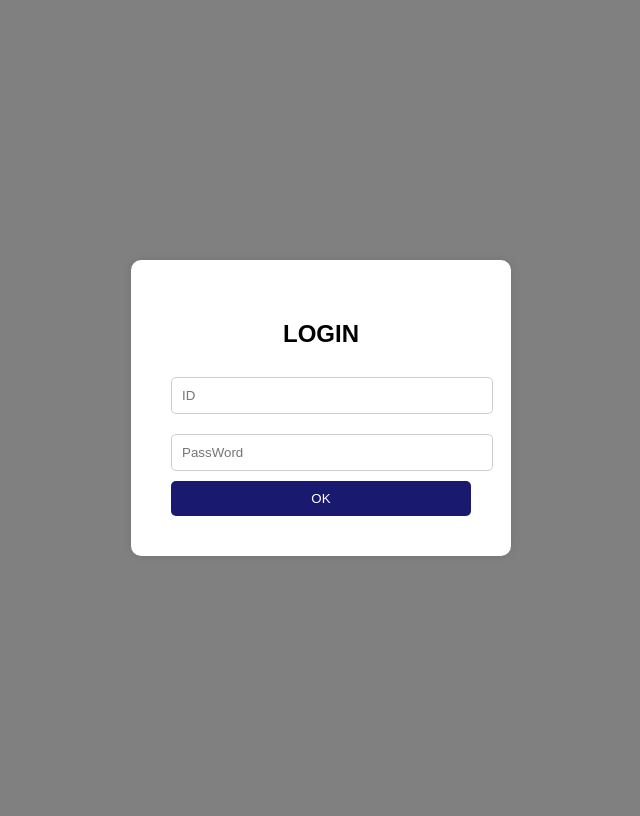
After one commit to koh-hongQ/AIwebsite_LottoPredict, a Django app: template main/templates/main/loginScreen.html in a window 1280 px wide. The commit adds this page. Shown: the whole page, without its empty margins (319-959 px from the left). Run offline with Django 5.2, Linux system fonts and the light colour scheme; the template is opened without the code that fills it, so the values that code supplies are empty.

Commit message:
make login

```diff
--- /dev/null
+++ b/main/templates/main/loginScreen.html
@@ -0,0 +1,74 @@
+<!DOCTYPE html>
+<html lang="en">
+<head>
+  <meta charset="UTF-8">
+  <title>Login</title>
+  <style>
+    body {
+      font-family: Arial, sans-serif;
+      background-color: grey;
+      display: flex;
+      justify-content: center;
+      align-items: center;
+      height: 100vh;
+    }
+
+    .login-container {
+      background-color: white;
+      padding: 40px;
+      border-radius: 10px;
+      box-shadow: 0 0 10px rgba(0,0,0,0.1);
+      width: 300px;
+    }
+
+    .login-container h2 {
+      text-align: center;
+    }
+
+    .login-container input {
+      width: 100%;
+      padding: 10px;
+      margin: 10px 0;
+      border: 1px solid #ccc;
+      border-radius: 5px;
+    }
+
+    .login-container button {
+      width: 100%;
+      padding: 10px;
+      background-color: midnightBlue;
+      color: white;
+      border: none;
+      border-radius: 5px;
+      cursor: pointer;
+    }
+
+    .login-container button:hover {
+      background-color: #357ae8;
+    }
+  </style>
+</head>
+<body>
+  <div class="login-container">
+    <h2>LOGIN</h2>
+    <input type="text" id="username" placeholder="ID">
+    <input type="password" id="password" placeholder="PassWord">
+    <button onclick="login()">OK</button>
+  </div>
+
+  <script>
+    function login() {
+      const username = document.getElementById('username').value;
+      const password = document.getElementById('password').value;
+
+      if (username && password) {
+        sessionStorage.setItem('loggedInUser', username);
+        alert(username + ' Welcome!');
+        window.location.href = 'index.html';
+      } else {
+        alert('Check your ID and PassWord.');
+      }
+    }
+  </script>
+</body>
+</html>
```
Also changed, not shown: main/templates/main/index.html (+18 -0 lines).
